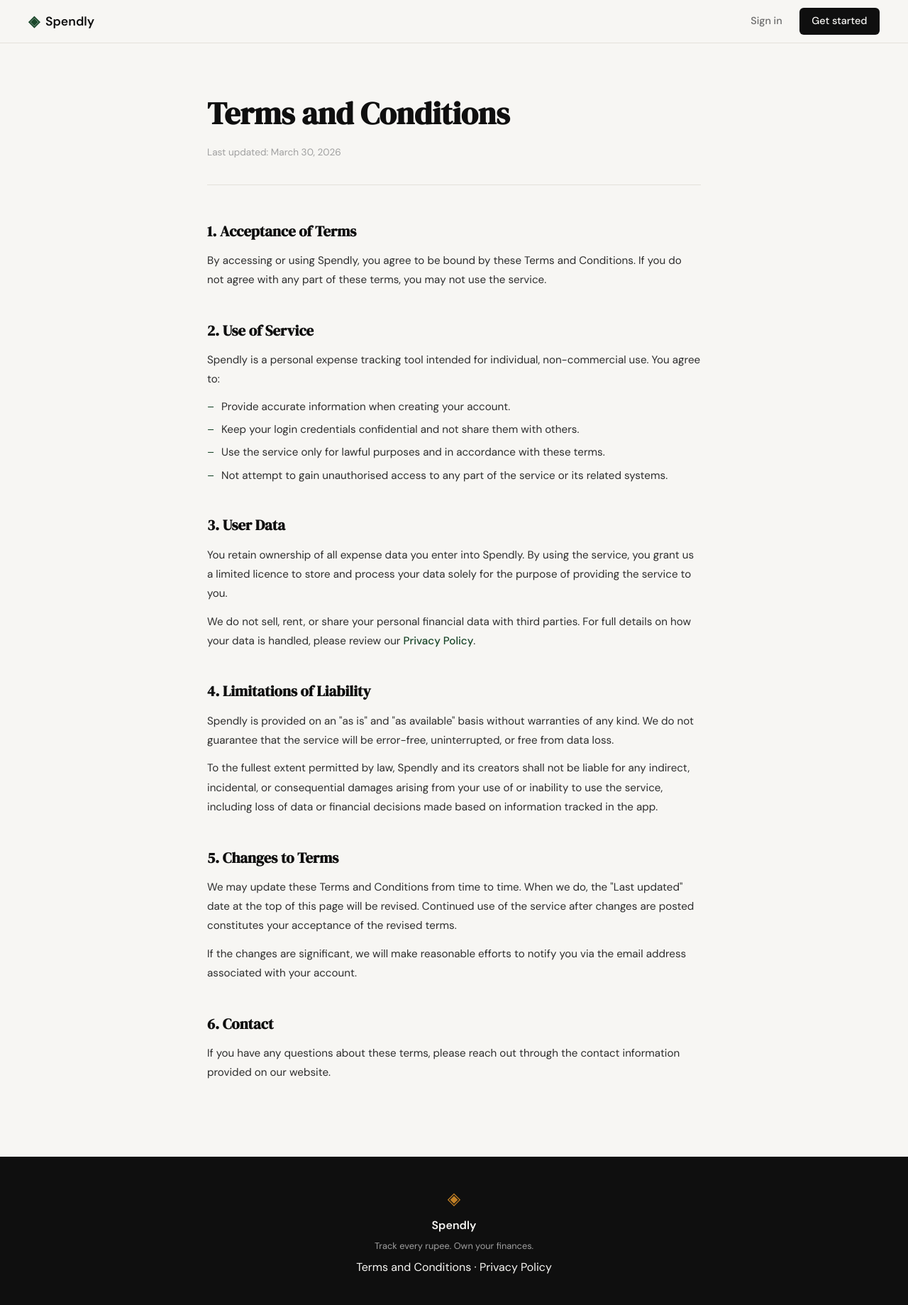
After one commit to akash-soni/spend-tracker, a Flask app: page /terms in a window 1280 px wide. The commit adds this page. Shown: the whole page at 71% size. Run offline with Flask 3, Linux system fonts and the light colour scheme.

Commit message:
landing: add terms and conditions page and route

```diff
--- a/app.py
+++ b/app.py
@@ -26,6 +26,11 @@ def login():
 # Placeholder routes — students will implement these                  #
 # ------------------------------------------------------------------ #
 
+@app.route("/terms")
+def terms():
+    return render_template("terms.html")
+
+
 @app.route("/logout")
 def logout():
     return "Logout — coming in Step 3"
--- a/static/css/style.css
+++ b/static/css/style.css
@@ -508,6 +508,81 @@ a { color: inherit; text-decoration: none; }
 }
 
 /* ------------------------------------------------------------------ */
+/* Static pages (Terms, Privacy, etc.)                                 */
+/* ------------------------------------------------------------------ */
+
+.static-page {
+    max-width: 760px;
+    margin: 0 auto;
+    padding: 4rem 2rem;
+}
+
+.static-page h1 {
+    font-family: var(--font-display);
+    font-size: clamp(2rem, 4vw, 2.75rem);
+    color: var(--ink);
+    margin-bottom: 0.5rem;
+}
+
+.static-page .last-updated {
+    font-size: 0.85rem;
+    color: var(--ink-faint);
+    margin-bottom: 3rem;
+    padding-bottom: 2rem;
+    border-bottom: 1px solid var(--border);
+}
+
+.static-page section {
+    margin-bottom: 2.5rem;
+}
+
+.static-page h2 {
+    font-family: var(--font-display);
+    font-size: 1.3rem;
+    color: var(--ink);
+    margin-bottom: 0.75rem;
+}
+
+.static-page p {
+    font-size: 0.95rem;
+    color: var(--ink-soft);
+    line-height: 1.8;
+    margin-bottom: 0.75rem;
+}
+
+.static-page ul {
+    list-style: none;
+    margin: 0.5rem 0 0.75rem;
+    display: flex;
+    flex-direction: column;
+    gap: 0.4rem;
+}
+
+.static-page ul li {
+    font-size: 0.95rem;
+    color: var(--ink-soft);
+    line-height: 1.7;
+    padding-left: 1.25rem;
+    position: relative;
+}
+
+.static-page ul li::before {
+    content: '–';
+    position: absolute;
+    left: 0;
+    color: var(--accent);
+}
+
+.static-page a {
+    color: var(--accent);
+    font-weight: 500;
+}
+
+.static-page a:hover {
+    text-decoration: underline;
+}
+
+/* ------------------------------------------------------------------ */
 /* Responsive                                                          */
 /* ------------------------------------------------------------------ */
 
--- a/templates/base.html
+++ b/templates/base.html
@@ -34,7 +34,7 @@
             <span class="brand-icon">◈</span>
             <span class="footer-name">Spendly</span>
             <p class="footer-copy">Track every rupee. Own your finances.</p>
-            <p><a href="#">Terms and Conditions</a> · <a href="#">Privacy Policy</a></p>
+            <p><a href="{{ url_for('terms') }}">Terms and Conditions</a> · <a href="#">Privacy Policy</a></p>
         </div>
     </footer>
 
--- /dev/null
+++ b/templates/terms.html
@@ -0,0 +1,49 @@
+{% extends "base.html" %}
+
+{% block title %}Terms and Conditions — Spendly{% endblock %}
+
+{% block content %}
+<div class="static-page">
+    <h1>Terms and Conditions</h1>
+    <p class="last-updated">Last updated: March 30, 2026</p>
+
+    <section>
+        <h2>1. Acceptance of Terms</h2>
+        <p>By accessing or using Spendly, you agree to be bound by these Terms and Conditions. If you do not agree with any part of these terms, you may not use the service.</p>
+    </section>
+
+    <section>
+        <h2>2. Use of Service</h2>
+        <p>Spendly is a personal expense tracking tool intended for individual, non-commercial use. You agree to:</p>
+        <ul>
+            <li>Provide accurate information when creating your account.</li>
+            <li>Keep your login credentials confidential and not share them with others.</li>
+            <li>Use the service only for lawful purposes and in accordance with these terms.</li>
+            <li>Not attempt to gain unauthorised access to any part of the service or its related systems.</li>
+        </ul>
+    </section>
+
+    <section>
+        <h2>3. User Data</h2>
+        <p>You retain ownership of all expense data you enter into Spendly. By using the service, you grant us a limited licence to store and process your data solely for the purpose of providing the service to you.</p>
+        <p>We do not sell, rent, or share your personal financial data with third parties. For full details on how your data is handled, please review our <a href="#">Privacy Policy</a>.</p>
+    </section>
+
+    <section>
+        <h2>4. Limitations of Liability</h2>
+        <p>Spendly is provided on an "as is" and "as available" basis without warranties of any kind. We do not guarantee that the service will be error-free, uninterrupted, or free from data loss.</p>
+        <p>To the fullest extent permitted by law, Spendly and its creators shall not be liable for any indirect, incidental, or consequential damages arising from your use of or inability to use the service, including loss of data or financial decisions made based on information tracked in the app.</p>
+    </section>
+
+    <section>
+        <h2>5. Changes to Terms</h2>
+        <p>We may update these Terms and Conditions from time to time. When we do, the "Last updated" date at the top of this page will be revised. Continued use of the service after changes are posted constitutes your acceptance of the revised terms.</p>
+        <p>If the changes are significant, we will make reasonable efforts to notify you via the email address associated with your account.</p>
+    </section>
+
+    <section>
+        <h2>6. Contact</h2>
+        <p>If you have any questions about these terms, please reach out through the contact information provided on our website.</p>
+    </section>
+</div>
+{% endblock %}
```
Also changed, not shown: prompts.txt (added, +77 -0 lines).
